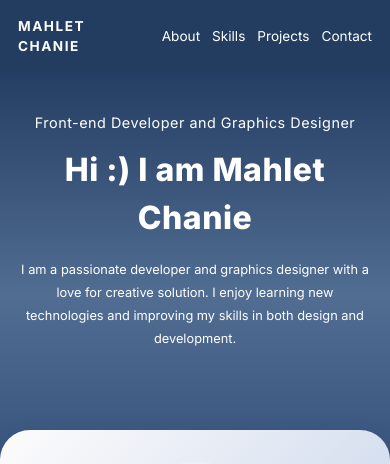
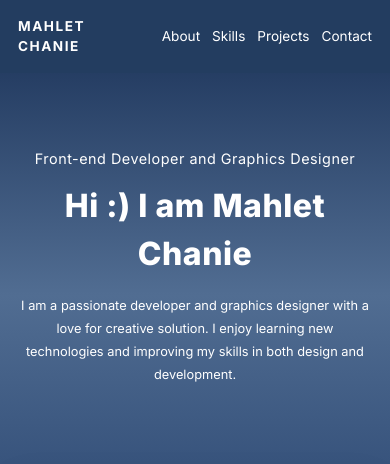
Before and after one commit to mahlet-1/My-Portfolio, a React (Vite) app: page / in a window 390 px wide. Shown: the top 464 px of the page. Built offline with nearby package versions, Linux system fonts and the light colour scheme; grey boxes are pictures that could not be loaded.

Commit message:
Updated HeroSection styles for better responsiveness

```diff
--- a/styles/HeroSection.css
+++ b/styles/HeroSection.css
@@ -27,6 +27,10 @@
 
 @media (max-width: 768px) {
 
+  .hero-section {
+    padding-top: 100px;
+  }
+
   .hero-content p:first-child {
     font-size: 0.9rem;
   }
```
